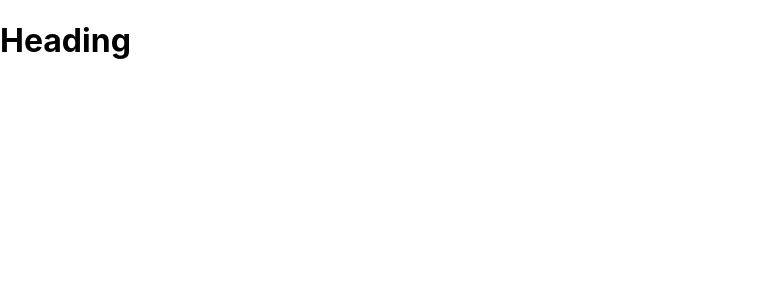
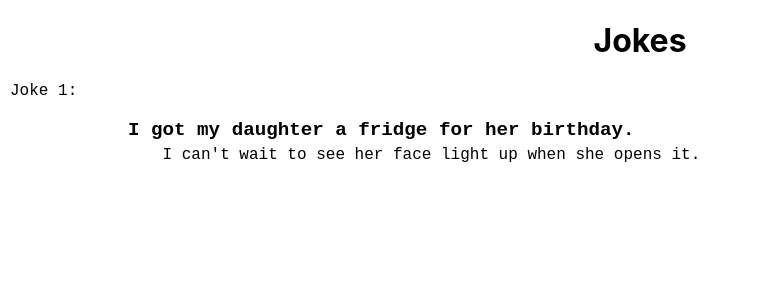
Before and after one commit to saivishnu725/props-practice-react_jokes, a React (Create React App) app: page / in a window 1280 px wide. Shown: the top 300 px of the page, without its empty margins (0-758 px from the left). Built offline with nearby package versions, Linux system fonts and the light colour scheme.

Commit message:
made one joke with styling

```diff
--- a/src/App.css
+++ b/src/App.css
@@ -1,3 +1,24 @@
-.App {
+.center {
   text-align: center;
 }
+
+.joke {
+  margin-left: 10%;
+  font-family: monospace, serif;
+}
+
+.joke-count {
+  font-family: 'Courier New', Courier, monospace;
+  margin-left: 10px;
+}
+
+.joke > .setup {
+  font-weight: bold;
+  font-size: 1.2rem;
+  margin-bottom: 5px;
+}
+
+.joke > .punchline {
+  margin-top: 5px;
+  margin-left: 3%;
+}
--- a/src/App.js
+++ b/src/App.js
@@ -4,8 +4,12 @@ import Joke from "./components/Joke.js";
 function App() {
   return (
     <div>
-      <h1> Heading </h1>
-      <Joke />
+      <h1 className="center"> Jokes </h1>
+      <Joke
+        number="1"
+        setup="I got my daughter a fridge for her birthday."
+        punchline="I can't wait to see her face light up when she opens it."
+      />
     </div>
   );
 }
--- a/src/components/Joke.js
+++ b/src/components/Joke.js
@@ -1,10 +1,16 @@
-function Joke({setup, punchline}) {
-
+function Joke({ number, setup, punchline }) {
+  return (
+    <div className="joke-container">
+      <p className="joke-count"> Joke {number}: </p>
+      <div className="joke">
+        <p className="setup"> {setup} </p>
+        <p className="punchline"> {punchline} </p>
+      </div>
+    </div>
+  );
 }
 
 export default Joke;
-
-
 
 /* Challenge:
 
```
